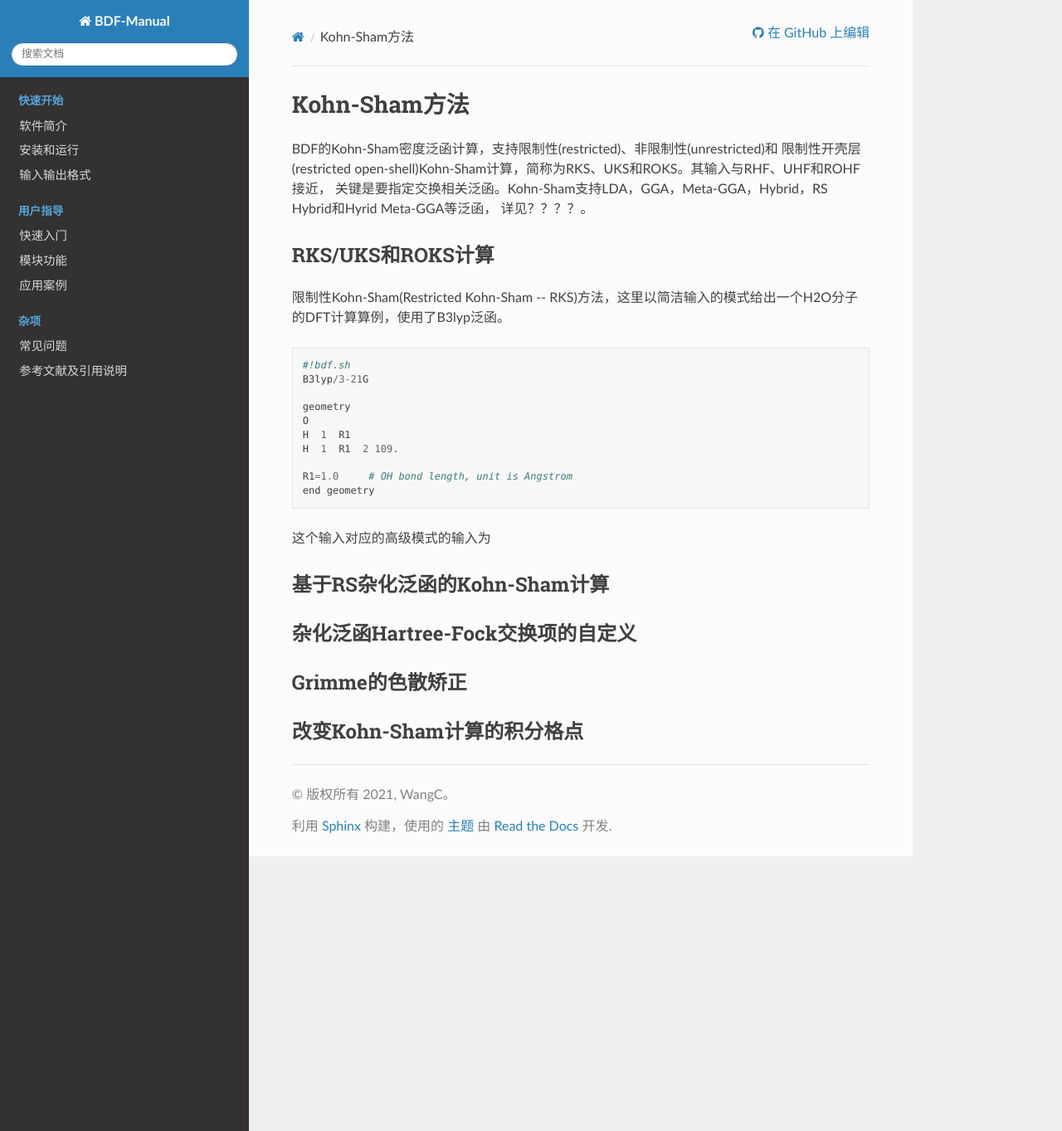
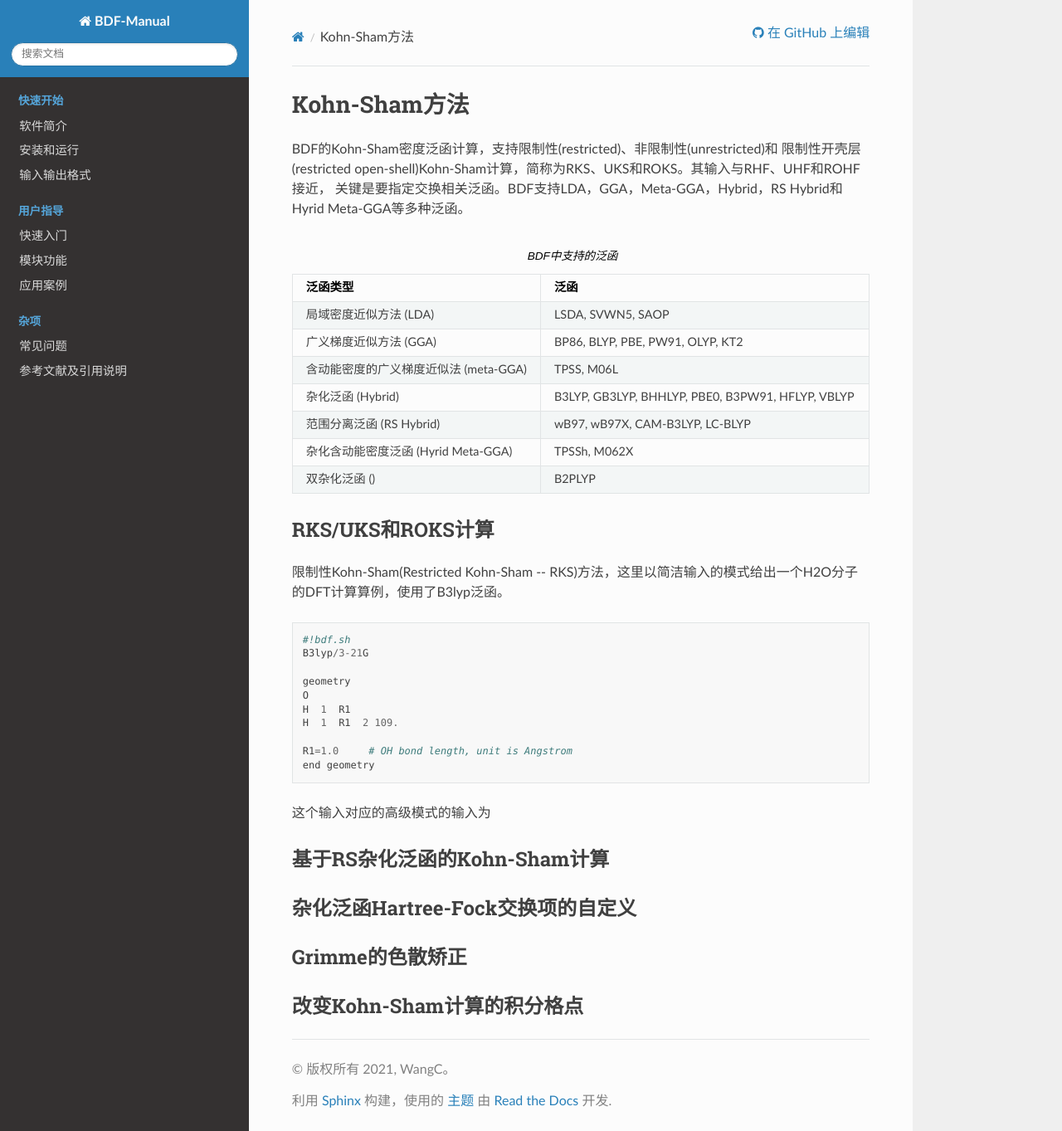
Before and after one commit to BDF-manual-maintenance/BDF-Manual, a Sphinx documentation site: the page built from source/guide/Kohn-Sham.rst, in a window 1280 px wide and 1363 px high. Shown: the whole window at 83% size. Built offline with Sphinx 7.4.7 and the Read the Docs theme 2.0.0, drawn with Linux system fonts in a browser that asks for light colours; pages that are not in the unit, such as notebooks, are missing from menus.

Commit message:
Update Kohn-Sham.rst

```diff
--- a/source/guide/Kohn-Sham.rst
+++ b/source/guide/Kohn-Sham.rst
@@ -2,8 +2,22 @@ Kohn-Sham方法
 ================================================
 BDF的Kohn-Sham密度泛函计算，支持限制性(restricted)、非限制性(unrestricted)和
 限制性开壳层(restricted open-shell)Kohn-Sham计算，简称为RKS、UKS和ROKS。其输入与RHF、UHF和ROHF接近，
-关键是要指定交换相关泛函。Kohn-Sham支持LDA，GGA，Meta-GGA，Hybrid，RS Hybrid和Hyrid Meta-GGA等泛函，
-详见？？？？。
+关键是要指定交换相关泛函。BDF支持LDA，GGA，Meta-GGA，Hybrid，RS Hybrid和Hyrid Meta-GGA等多种泛函。
+
+.. table:: BDF中支持的泛函
+    :widths: 40 60
+
+    ====================================== ====================================
+     泛函类型                                       泛函
+    ====================================== ====================================
+     局域密度近似方法 (LDA)                   LSDA, SVWN5, SAOP
+     广义梯度近似方法 (GGA)                   BP86, BLYP, PBE, PW91, OLYP, KT2
+     含动能密度的广义梯度近似法 (meta-GGA)     TPSS, M06L
+     杂化泛函 (Hybrid)                       B3LYP, GB3LYP, BHHLYP, PBE0, B3PW91, HFLYP, VBLYP
+     范围分离泛函 (RS Hybrid)                 wB97, wB97X, CAM-B3LYP, LC-BLYP
+     杂化含动能密度泛函 (Hyrid Meta-GGA)      TPSSh, M062X
+     双杂化泛函 ()                           B2PLYP
+    ====================================== ====================================
 
 RKS/UKS和ROKS计算
 -------------------------------------------------
```
